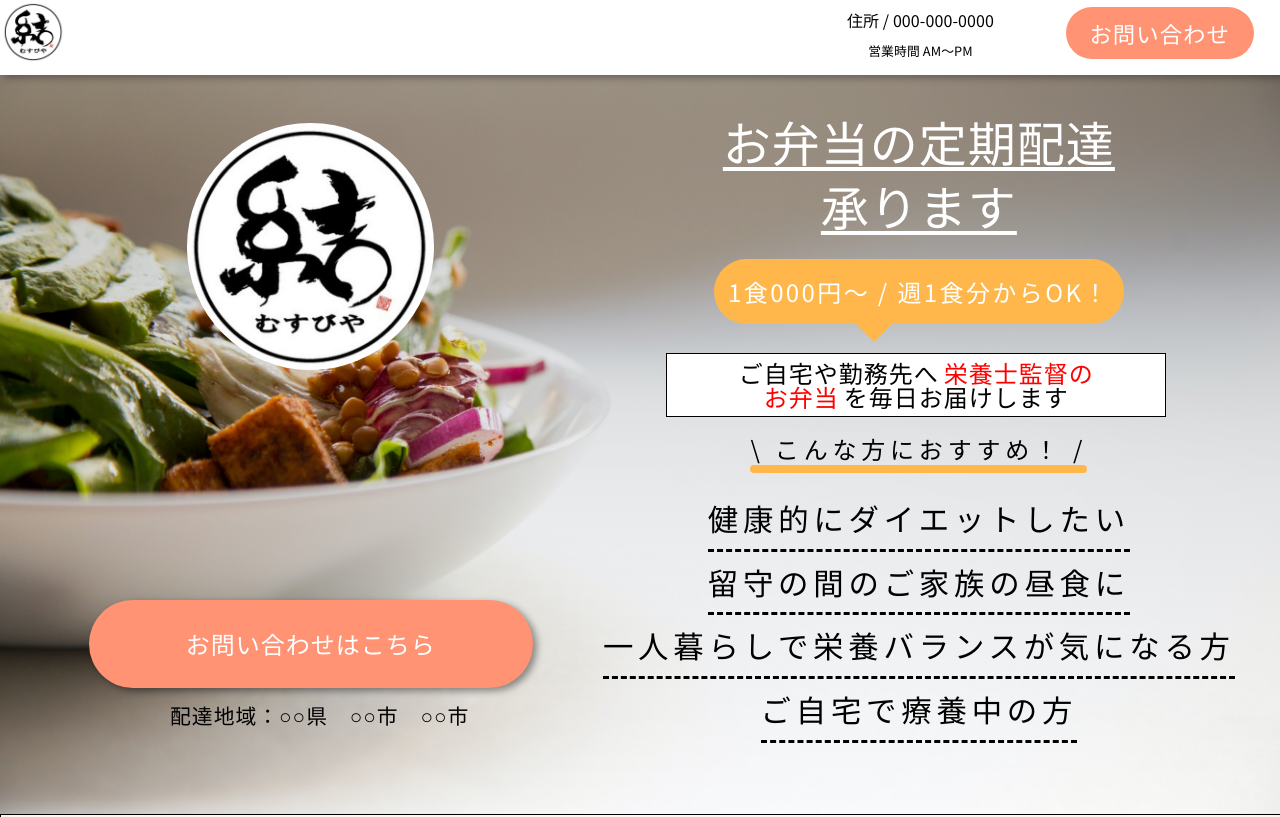
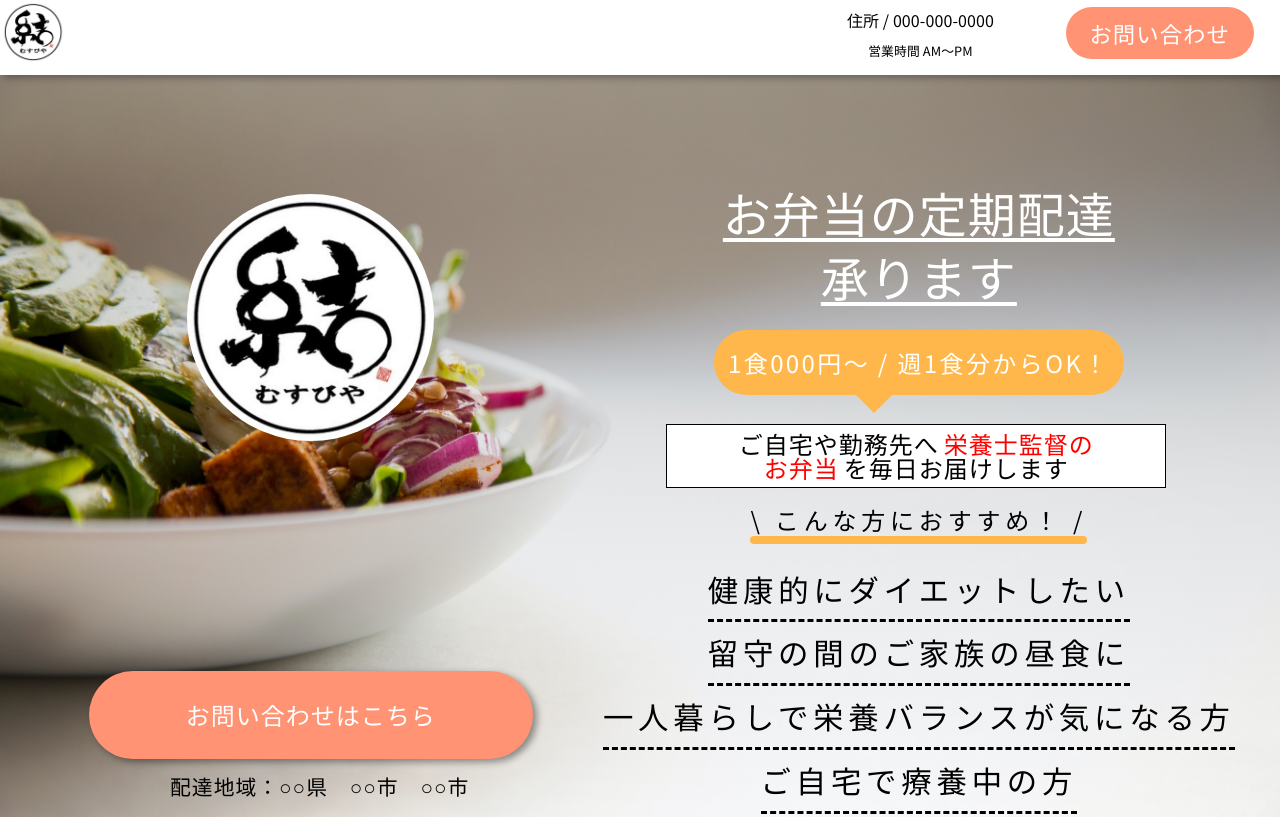
Before and after one commit to megmishoyama/LP1_test, a plain HTML site: page index.html in a window 1280 px wide. Shown: the top 817 px of the page. Drawn offline with Linux system fonts and the light colour scheme.

Commit message:
修正100vh

```diff
--- a/css/style.css
+++ b/css/style.css
@@ -91,9 +91,10 @@ body{
   background-position: 50%;
   position: relative;
   width: auto;
-  height: 97vmin;
+  height: 100vh;
   z-index: 0;
   padding-bottom: 3%;
+  padding-bottom: 5%;
 }
 
 .top::after {
@@ -115,6 +116,7 @@ body{
   transform: scale(-1, 1);
   height: auto;
   width: auto;
+  top: 9vmin;
 }
 
 .top-wrap__left {
@@ -124,14 +126,13 @@ body{
   flex-basis: auto;
   margin-left: 5%;
   height: 100%;
-  min-height: auto;
 }
 
 .top-wrap__left__img{
   width: 50%;
   aspect-ratio: 1 / 1;
   margin-bottom: 45%;
-  margin-top: 25%;
+  margin-top: 20%;
   margin-left: 25%;
 }
 
```
